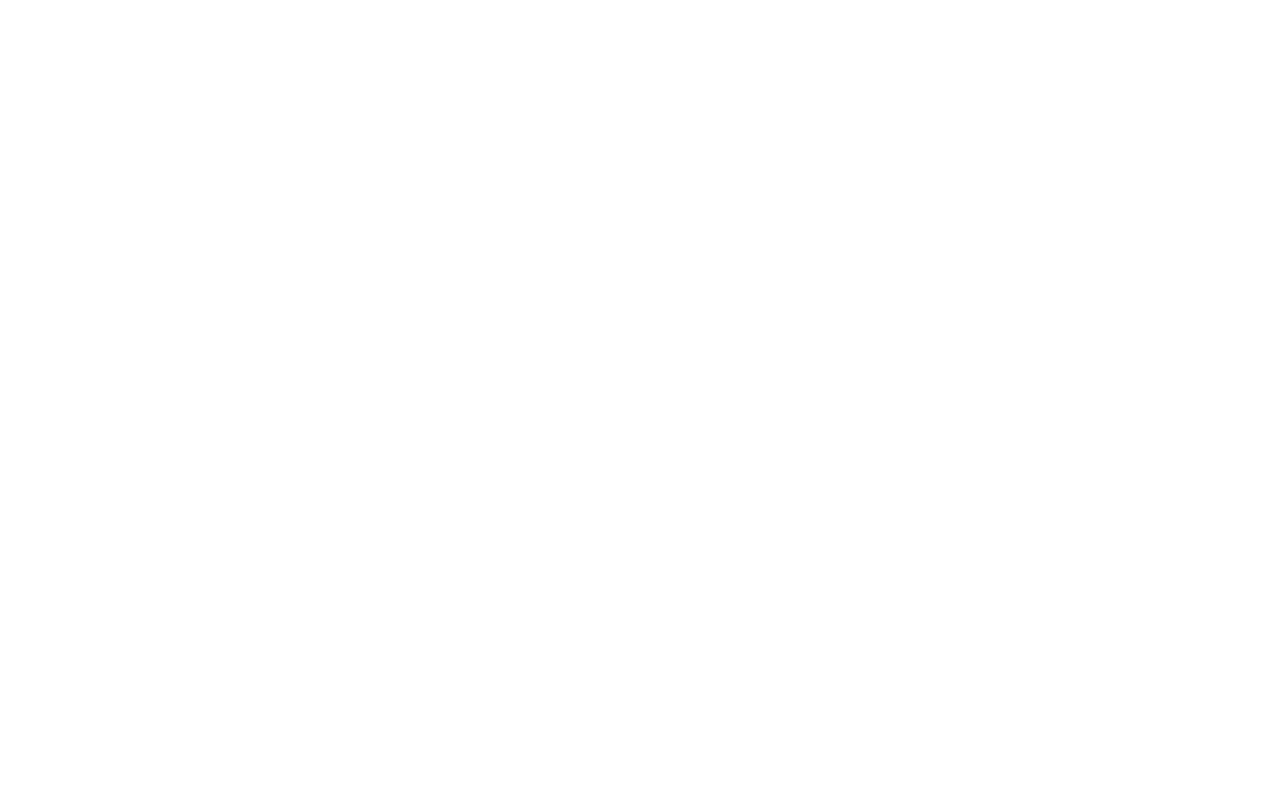
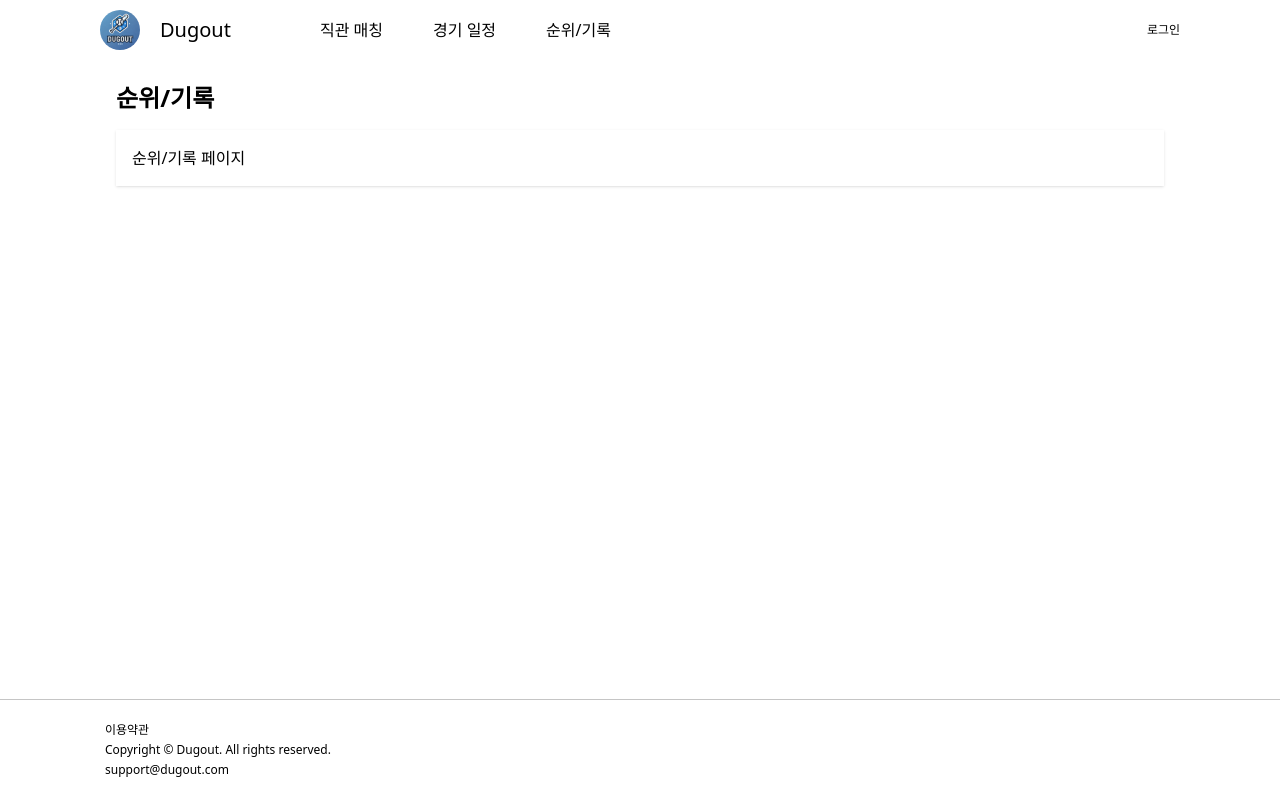
Before and after one commit to DugOut-unicorn/Front-End, a React (Vite) app: page /ranking in a window 1280 px wide. Before the commit this address had no page. Built offline with nearby package versions, Linux system fonts and the light colour scheme.

Commit message:
Layout-setting

```diff
--- a/src/App.tsx
+++ b/src/App.tsx
@@ -1,7 +1,8 @@
 import { BrowserRouter, Routes, Route } from "react-router-dom";
-import HomePage from "./pages/HomePage";
+import HomePage from "./pages/Home/HomePage";
 import MatchingPage from "./pages/MatchingPage";
-// import SchedulePage from "./pages/SchedulePage";
+import RankingPage from "./pages/RankingPage";
+import SchedulePage from "./pages/SchedulePage";
 
 export default function App() {
   return (
@@ -9,7 +10,8 @@ export default function App() {
       <Routes>
         <Route path="/" element={<HomePage />} />
         <Route path="/matching" element={<MatchingPage />} />
-        {/* <Route path="/schedule" element={<SchedulePage />} /> */}
+        <Route path="/schedule" element={<SchedulePage />} />
+        <Route path="/ranking" element={<RankingPage />} />
       </Routes>
     </BrowserRouter>
   );
--- a/src/components/layout/Header.tsx
+++ b/src/components/layout/Header.tsx
@@ -1,6 +1,7 @@
 import Logo from "../../assets/main_logo.png";
 import Notification from "../../assets/notification_icon.png";
 import { useState } from "react";
+import { Link } from "react-router-dom";
 
 const Header = () => {
   const [isLogin, setIsLogin] = useState(false);
@@ -10,18 +11,29 @@ const Header = () => {
       <div className="mx-auto flex w-full max-w-[1080px] items-center">
         <div className="flex w-[200px] items-center gap-5">
           <img className="h-10 w-10 rounded-full" src={Logo} alt="logo" />
-          <a className="text-xl">Dugout</a>
+          <Link to="/" className="text-xl no-underline">
+            Dugout
+          </Link>
         </div>
         <div className="flex w-[650px] items-center gap-[50px] pl-5">
-          <a className="text-base no-underline hover:text-[#007bff]">
+          <Link
+            to="/matching"
+            className="text-base no-underline hover:text-[#007bff]"
+          >
             직관 매칭
-          </a>
-          <a className="text-base no-underline hover:text-[#007bff]">
+          </Link>
+          <Link
+            to="/schedule"
+            className="text-base no-underline hover:text-[#007bff]"
+          >
             경기 일정
-          </a>
-          <a className="text-base no-underline hover:text-[#007bff]">
+          </Link>
+          <Link
+            to="/ranking"
+            className="text-base no-underline hover:text-[#007bff]"
+          >
             순위/기록
-          </a>
+          </Link>
         </div>
         <div className="ml-auto flex items-center gap-2.5">
           {isLogin ? (
--- a/src/components/layout/Layout.tsx
+++ b/src/components/layout/Layout.tsx
@@ -1,4 +1,3 @@
-// src/components/layout/Layout.tsx
 import Header from "./Header";
 import Footer from "./Footer";
 
--- /dev/null
+++ b/src/pages/RankingPage.tsx
@@ -0,0 +1,14 @@
+import Layout from "../components/layout/Layout";
+
+export default function RankingPage() {
+  return (
+    <Layout>
+      <div className="mx-auto max-w-[1080px] px-4 py-8">
+        <h1 className="mb-4 text-2xl font-bold">순위/기록</h1>
+        <div className="bg-white p-4 shadow">
+          <p>순위/기록 페이지</p>
+        </div>
+      </div>
+    </Layout>
+  );
+}
--- /dev/null
+++ b/src/pages/SchedulePage.tsx
@@ -0,0 +1,14 @@
+import Layout from "../components/layout/Layout";
+
+export default function SchedulePage() {
+  return (
+    <Layout>
+      <div className="mx-auto max-w-[1080px] px-4 py-8">
+        <h1 className="mb-4 text-2xl font-bold">경기 일정</h1>
+        <div className="bg-white p-4 shadow">
+          <p>경기 일정 페이지</p>
+        </div>
+      </div>
+    </Layout>
+  );
+}
```
